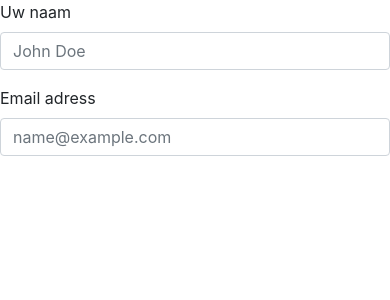
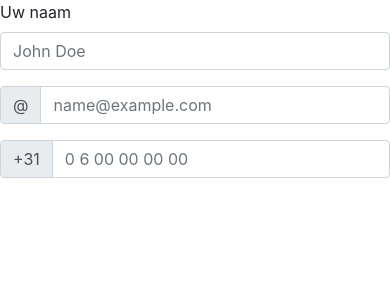
Before and after one commit to TristanvanBuuren/klant-opdracht-module-4, a PHP site: page /klant-opdracht-module-4/contact.php in a window 390 px wide. Shown: the top 300 px of the page. Run offline with PHP 8.4, Linux system fonts and the light colour scheme.

Commit message:
added email, phone

```diff
--- a/contact.php
+++ b/contact.php
@@ -7,9 +7,28 @@ include ('assets/core/header.php');
             <label for="exampleFormControlInput1" class="form-label">Uw naam</label>
             <input type="text" class="form-control" id="exampleFormControlInput1" placeholder="John Doe">
         </div>
-        <div class="mb-3">
-            <label for="exampleFormControlInput1" class="form-label">Email adress</label>
-            <input type="email" class="form-control" id="exampleFormControlInput1" placeholder="name@example.com">
+
+        <div class="input-group mb-3">
+            <span class="input-group-text" id="basic-addon1">@</span>
+            <input type="email" class="form-control" placeholder="name@example.com" aria-label="Email"
+                aria-describedby="basic-addon1">
+        </div>
+
+        <!-- <div class="input-group mb-3">
+            <span class="input-group-text" id="basic-addon1">📞</span>
+            <button class="btn btn-outline-secondary dropdown-toggle" type="button" data-bs-toggle="dropdown"
+                aria-expanded="false">Dropdown</button>
+            <ul class="dropdown-menu">
+                <li><a class="dropdown-item" href="#">Action</a></li>
+                <li><a class="dropdown-item" href="#">Another action</a></li>
+                <li><a class="dropdown-item" href="#">Something else here</a></li>
+            </ul>
+            <input type="text" class="form-control" aria-label="Text input with dropdown button">
+        </div> -->
+        <div class="input-group mb-3">
+            <span class="input-group-text" id="basic-addon1">+31</span>
+            <input type="text" class="form-control" placeholder="0 6 00 00 00 00" aria-label="tel"
+                aria-describedby="basic-addon1">
         </div>
     </form>
 </main>
```
